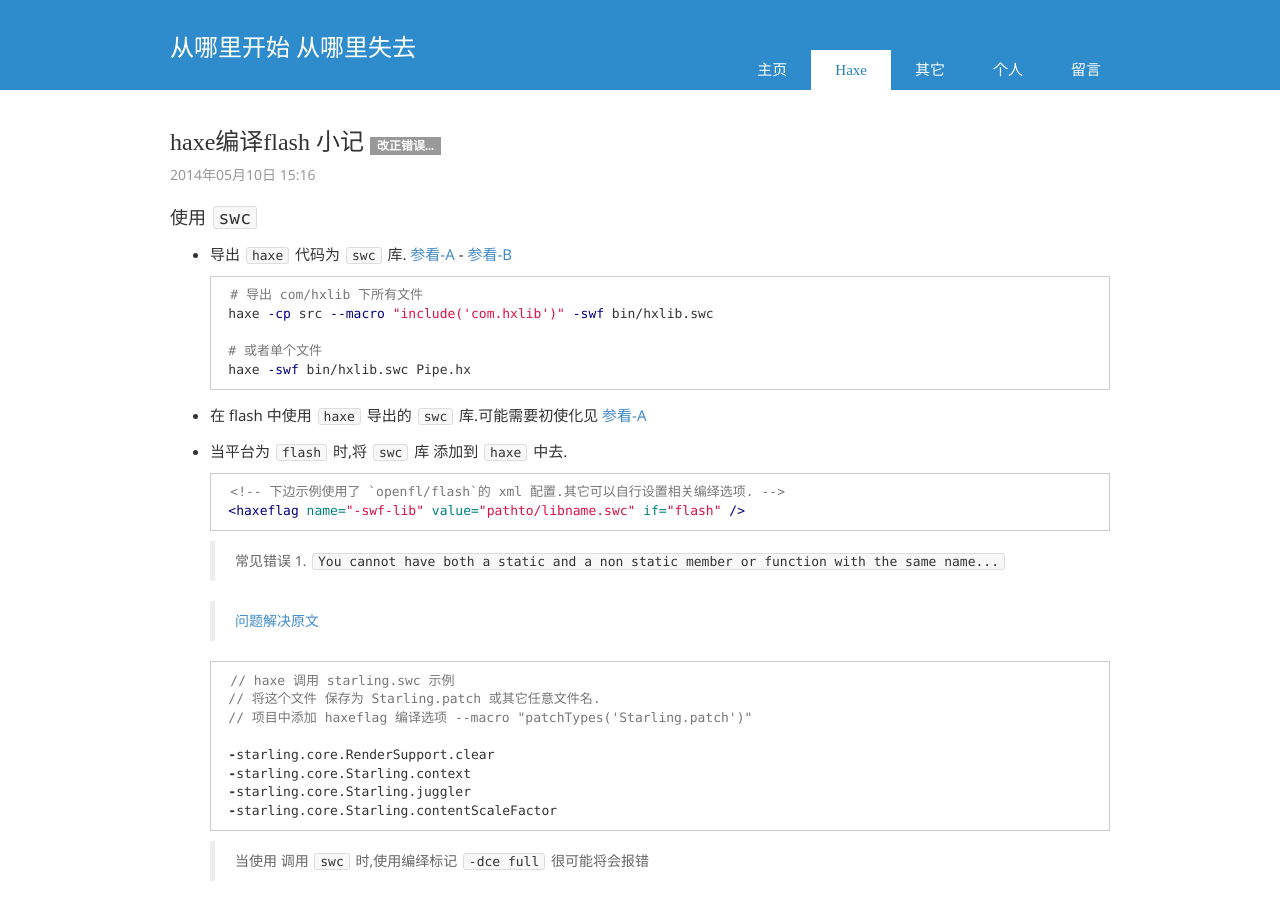
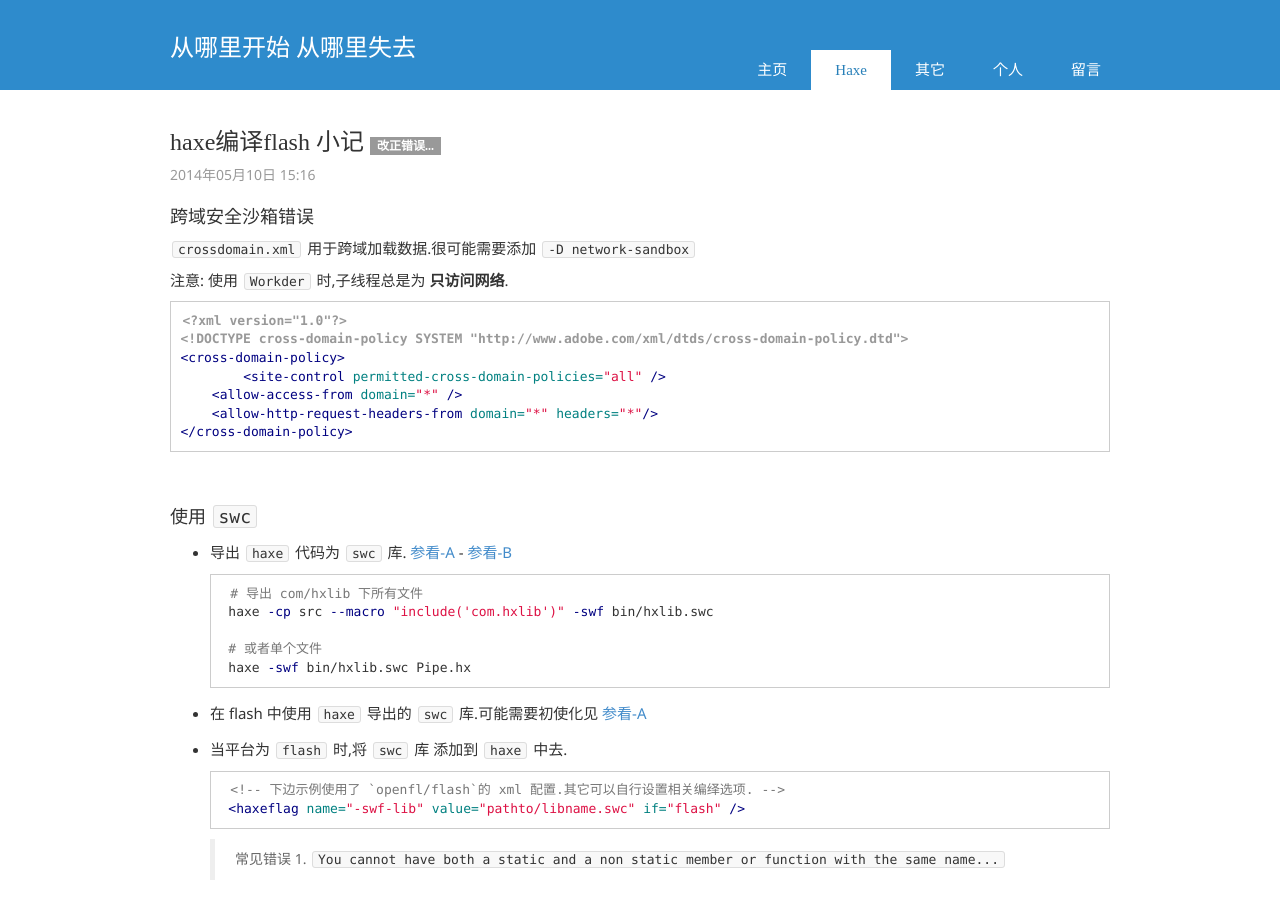
Before and after one commit to R32/r32.github.io, a Jekyll site: the page built from _posts/2014-05-10-tips-haxe-flash.markdown, in a window 1280 px wide and 900 px high. Built offline with Jekyll 4.4.1, drawn with Linux system fonts in a browser that asks for light colours; Markdown is read by kramdown in place of the engine named in the settings.

Commit message:
remove CNAME

````diff
--- a/CNAME
+++ /dev/null
@@ -1 +0,0 @@
-aoninu.com
--- a/_posts/2014-05-10-tips-haxe-flash.markdown
+++ b/_posts/2014-05-10-tips-haxe-flash.markdown
@@ -4,6 +4,25 @@ title:  haxe编译flash 小记
 date:   2014-05-10 15:16:10
 categories: haxe
 ---
+
+#### 跨域安全沙箱错误
+
+`crossdomain.xml` 用于跨域加载数据.很可能需要添加 `-D network-sandbox`
+
+注意: 使用 `Workder` 时,子线程总是为 **只访问网络**.
+
+```xml
+<?xml version="1.0"?>
+<!DOCTYPE cross-domain-policy SYSTEM "http://www.adobe.com/xml/dtds/cross-domain-policy.dtd">
+<cross-domain-policy>
+	<site-control permitted-cross-domain-policies="all" />
+    <allow-access-from domain="*" />
+    <allow-http-request-headers-from domain="*" headers="*"/>
+</cross-domain-policy>
+```
+<!-- more -->
+ <br />
+
 
 #### 使用 `swc`
 
@@ -51,7 +70,7 @@ categories: haxe
 [参看-A]:https://github.com/jcward/HaxeSWCExample
 [参看-B]:http://old.haxe.org/manual/swc?lang=cn
 
-<!-- more -->
+
 <br />
 
 #### 自定义 `openfl/flash` `Preloader`
@@ -62,6 +81,9 @@ categories: haxe
 <!-- 源码中必须能查找得到MyPreloader这个类,也可以指定包名如: -->
 <app preloader="com.myname.Preloader" />
 ```
+
+
+
 
 <br />
 
--- a/_posts/2014-05-13-tips-on-haxe.markdown
+++ b/_posts/2014-05-13-tips-on-haxe.markdown
@@ -30,7 +30,7 @@ categories: haxe
 
  * 编译 `Nape` 目标为 `neko` 时,报错 `Uncaught exception - std@module_read`.
 
- 	> 通常 `neko` 编绎不能通过,意味着所有基于 `c++` 平台的编绎都将出现异常用.
+ 	> 通常 `neko` 编绎不能通过,意味着所有基于 `c++` 平台的编绎都将出现异常.
 
  	```xml
  	<!-- 加入下边这一行将能正常运行 -->
````
